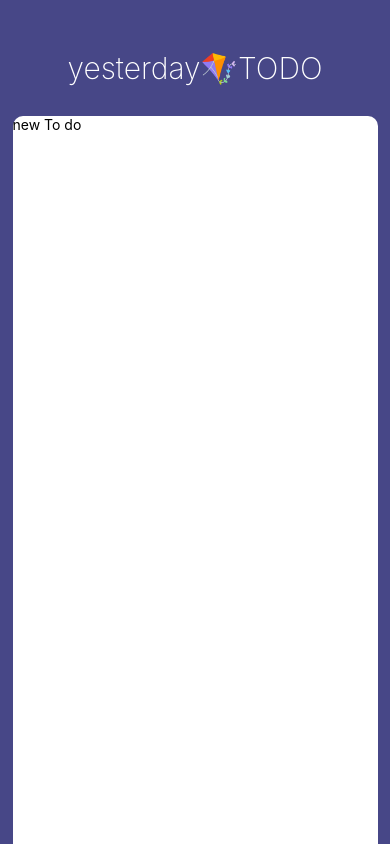
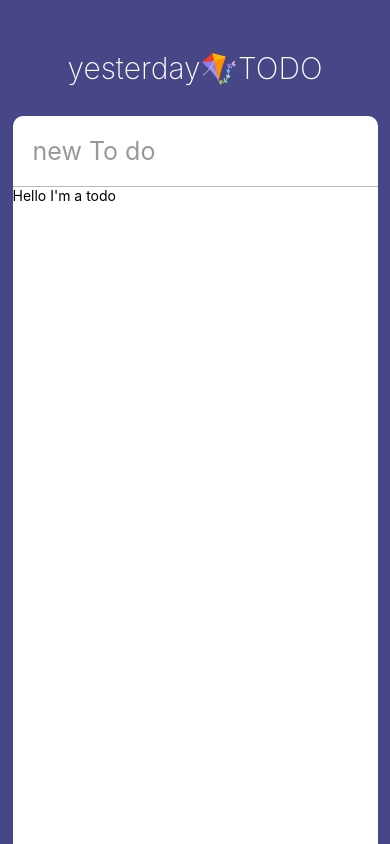
Before and after one commit to yesterdayKite/reactNative_todolist, a React Native app: screen / in a window 390 px wide. Built offline with nearby package versions, Linux system fonts and the light colour scheme.

Commit message:
#4 Coding the UI part Two

```diff
--- a/App.js
+++ b/App.js
@@ -1,18 +1,41 @@
 import React from 'react';
-import { StyleSheet, Text, View, StatusBar, TextInput, Dimensions,Platform } from 'react-native';
+import { StyleSheet, Text, View, StatusBar, TextInput, Dimensions,Platform, ScrollView } from 'react-native';
+import ToDo from "./ToDo";
 
 
 const {height, width} = Dimensions.get("window");
-export default function App() {
+export default class App extends React.Component {
+  state = {
+    newToDo : ""
+  };
+  render() {
+  const {newToDo} = this.setState;
   return (
     <View style={styles.container}>
       <StatusBar barStyle= "light-content"/>
       <Text style = {styles.title}>yesterday🪁TODO</Text>
       <View style = {styles.card}>
-        <TextInput style = {styles.input} placeholder = {"new To do"} />
+        <TextInput
+        style = {styles.input}
+        placeholder = {"new To do"}
+        value = {newToDo}
+        onChangeText = {this._controlNewToDo}
+        placeholderTextColor = {"#999"}
+        returnKeyType = {"done"}
+        autoCorrect = {false}
+        />
+        <ScrollView>
+          <ToDo/>
+        </ScrollView>
       </View>
     </View>
   );
+  }
+  _controlNewToDo = text => {
+    this.setState({
+      newToDo : text
+    });
+  };
 }
 
 const styles = StyleSheet.create({
@@ -37,7 +60,7 @@
     borderTopRightRadius : 10,
     ...Platform.select({
       ios : {
-        shadowColor : "rgba(50,50,50)",
+        shadowColor : "#bbb",
         shadowOpacity : 0.5,
         shadowRadius : 5,
         shadowOffset : {
@@ -49,5 +72,11 @@
         elevation : 3
       }
     })
+  },
+  input : {
+    padding : 20,
+    borderBottomColor : "#bbb",
+    borderBottomWidth : 1,
+    fontSize : 25,
   }
 });
--- /dev/null
+++ b/ToDo.js
@@ -0,0 +1,18 @@
+import React, {Component} from "react";
+//import React from "react"로만 하면 밑에 TodoClass가
+//export default class ToDo extends React.Component {} 라고 써야한다.
+import {View, Text, TouchableOpacity, StyleSheet} from "react-native";
+
+export default class ToDo extends Component{
+	render(){
+		return(
+			<View>
+				<Text>Hello I'm a todo</Text>
+			</View>
+		);
+	}
+}
+
+const styles = StyleSheet.create({
+
+})
```
